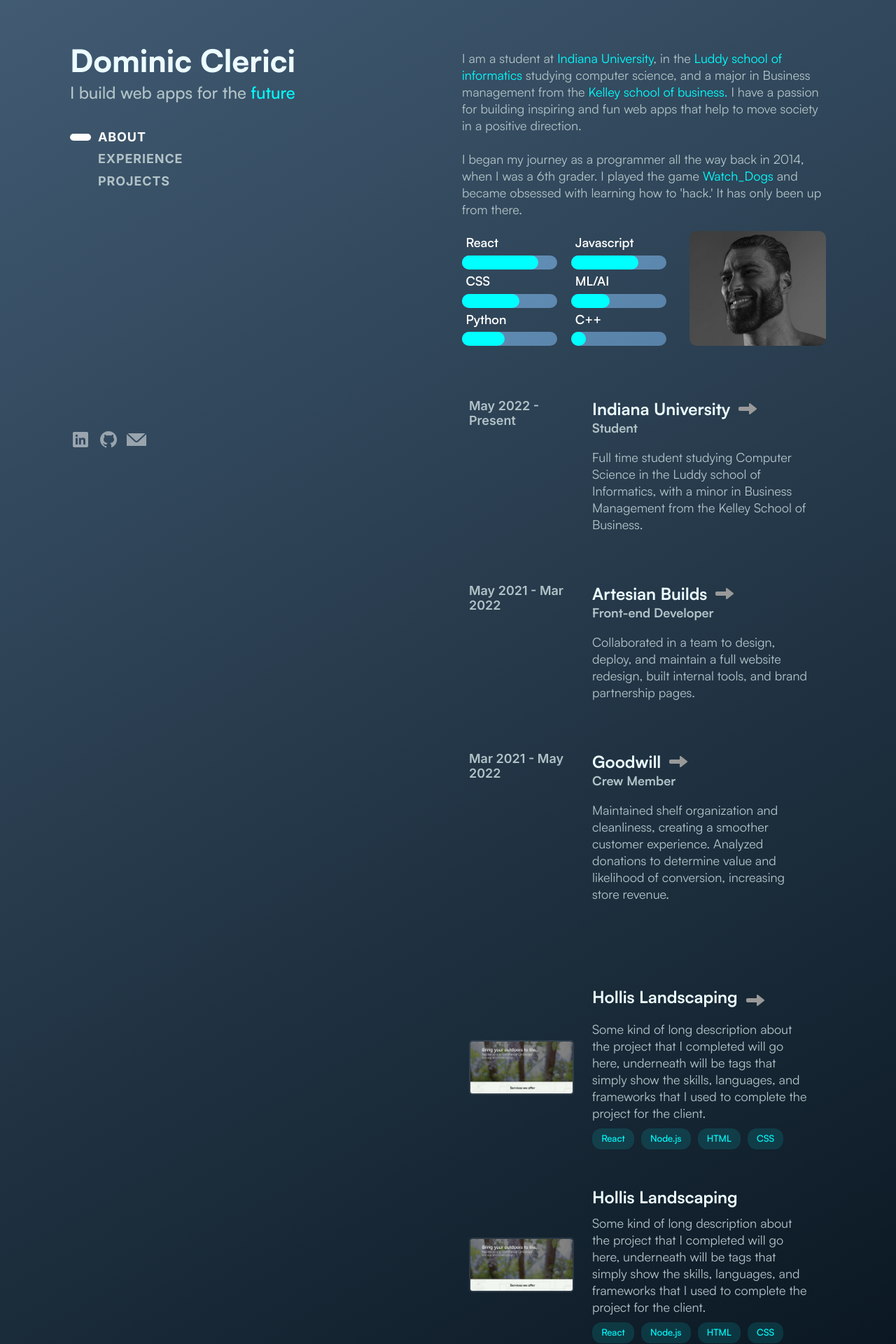
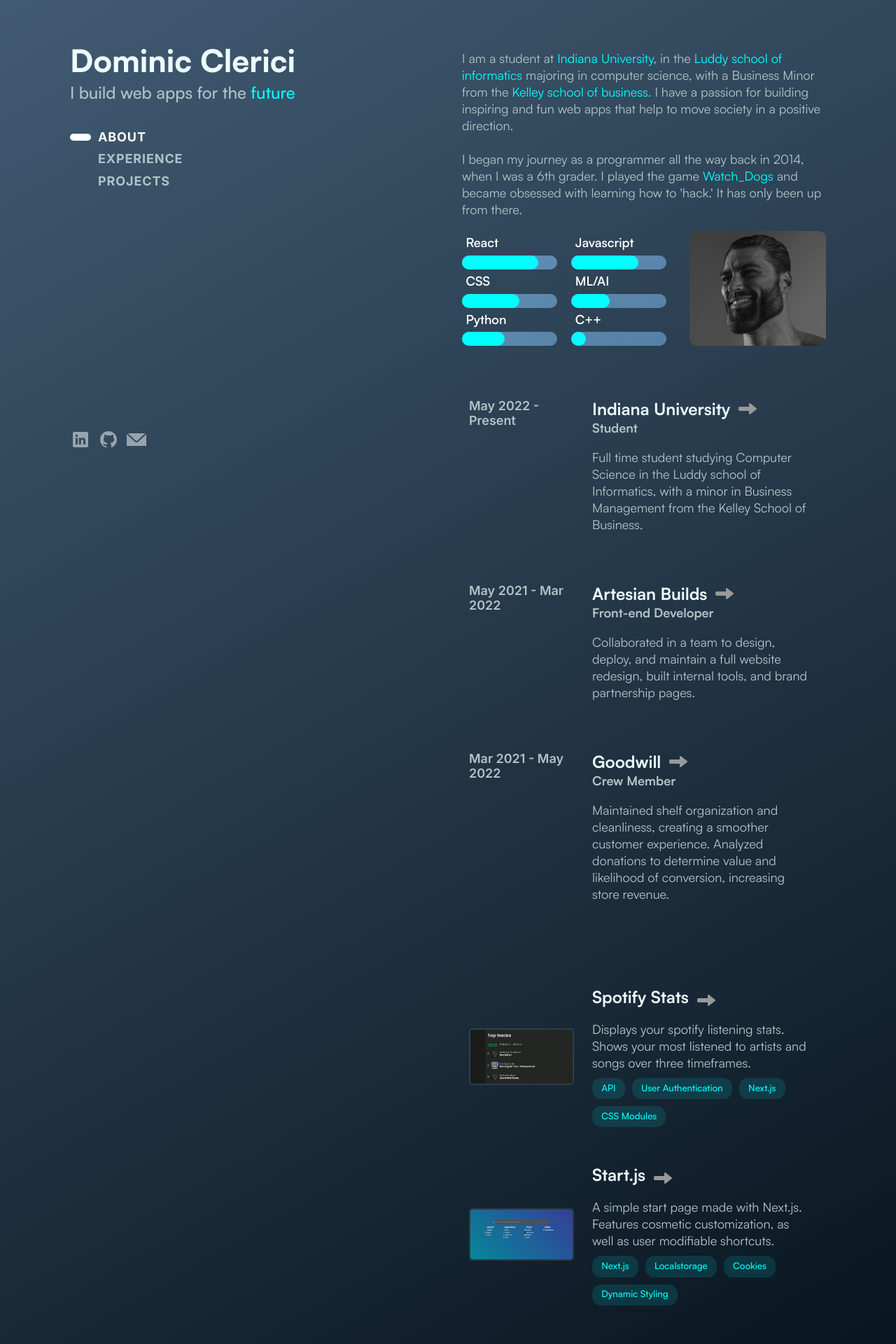
Before and after one commit to DominicClerici/personal-portfolio, a Next.js app: page / in a window 1280 px wide. Shown: the part 40-1960 px from the top of the page at 70% size. Built offline with nearby package versions, Linux system fonts and the light colour scheme.

Commit message:
updates and polish

```diff
--- a/app/layout.js
+++ b/app/layout.js
@@ -14,8 +14,9 @@
 })
 
 export const metadata = {
-  title: "Create Next App",
-  description: "Generated by create next app",
+  title: "Dominic Clerici",
+  description:
+    "The professional portfolio of Dominic Clerici, A computer science student at Indiana University.",
 }
 
 export default function RootLayout({ children }) {
--- a/components/About/About.js
+++ b/components/About/About.js
@@ -12,16 +12,43 @@
     >
       <h3 className="defaultHeading">About me.</h3>
       <p className="defaultParagraph">
-        I am a student at <span className="emphasis">Indiana University</span>,
-        in the <span className="emphasis">Luddy school of informatics</span>{" "}
-        studying computer science, and a major in Business management from the{" "}
-        <span className="emphasis">Kelley school of business.</span> I have a
-        passion for building inspiring and fun web apps that help to move
-        society in a positive direction.
+        I am a student at{" "}
+        <a
+          target="_blank"
+          href="https://bloomington.iu.edu/index.html"
+          className="emphasis"
+        >
+          Indiana University
+        </a>
+        , in the{" "}
+        <a
+          href="https://luddy.indiana.edu/index.html"
+          target="_blank"
+          className="emphasis"
+        >
+          Luddy school of informatics
+        </a>{" "}
+        majoring in computer science, with a Business Minor from the{" "}
+        <a
+          href="https://kelley.iu.edu/programs/undergrad/academics/majors-minors-certificates/index.html"
+          target="_blank"
+          className="emphasis"
+        >
+          Kelley school of business.
+        </a>{" "}
+        I have a passion for building inspiring and fun web apps that help to
+        move society in a positive direction.
         <br></br> <br></br>I began my journey as a programmer all the way back
         in 2014, when I was a 6th grader. I played the game{" "}
-        <span className="emphasis">Watch_Dogs</span> and became obsessed with
-        learning how to &apos;hack.&apos; It has only been up from there.
+        <a
+          href="https://www.ubisoft.com/en-us/game/watch-dogs/watch-dogs"
+          target="_blank"
+          className="emphasis"
+        >
+          Watch_Dogs
+        </a>{" "}
+        and became obsessed with learning how to &apos;hack.&apos; It has only
+        been up from there.
       </p>
       <div className={styles.row}>
         <div className={styles.skillContainer}>
--- a/components/EndSection/End.module.css
+++ b/components/EndSection/End.module.css
@@ -1,6 +1,11 @@
 .endSection {
   margin-block: 5rem;
   padding-inline: 5rem;
+}
+@media (max-width: 1023px) {
+  .endSection {
+    padding-inline: 1rem;
+  }
 }
 .endSection p {
   font-size: var(--font-size-small);
--- a/components/Hero/ScrollModule.js
+++ b/components/Hero/ScrollModule.js
@@ -3,11 +3,9 @@
 
 const ScrollModule = () => {
   const [position, setPosition] = useState(0)
-  const scrollHandler = (e) => {
+  const [using, setUsing] = useState(false)
+  const scrollHandler = () => {
     if (window.visualViewport.width >= 1024) {
-      let percentScrolled =
-        window.scrollY /
-        (document.body.scrollHeight - window.visualViewport.height)
       let about = document.getElementById("about").getBoundingClientRect().top
       let work = document
         .getElementById("experience")
@@ -20,8 +18,6 @@
         setPosition(2)
       }
     }
-
-    // console.log(result)
   }
   const handleSetPosition = (e) => {
     if (window.visualViewport.width >= 1024) {
@@ -38,7 +34,6 @@
         (workB.bottom - workB.top) / 2 + workB.top - cont.top
       let projHeightOffset =
         (projB.bottom - projB.top) / 2 + projB.top - cont.top
-      console.log(e)
 
       switch (e) {
         case 0:
@@ -65,7 +60,7 @@
   useEffect(() => {
     handleSetPosition(position)
   }, [position])
-  const callback = (entries, observer) => {
+  const callback = (entries) => {
     entries.forEach((entry) => {
       if (
         entry.isIntersecting &&
@@ -80,7 +75,9 @@
     })
   }
   const createScrollObserver = () => {
+    if (!using) {
       if (window.visualViewport.width < 1024) {
+        setUsing(true)
         const observer = new IntersectionObserver(callback, {
           root: null,
           rootMargin: "0px",
@@ -92,9 +89,16 @@
         }
       }
     }
+  }
+  useEffect(() => {
+    window.addEventListener("resize", createScrollObserver)
+    return () => {
+      window.removeEventListener("resize", createScrollObserver)
+    }
+  }, [createScrollObserver])
   useEffect(() => {
     createScrollObserver()
-  }, [])
+  })
 
   useEffect(() => {
     document.addEventListener("scroll", scrollHandler)
--- a/components/Project/Project.js
+++ b/components/Project/Project.js
@@ -1,6 +1,8 @@
 import React from "react"
 import ProjectModule from "./ProjectModule"
 import img from "@/app/hollisLandscaping.png"
+import spo from "@/app/spo.webp"
+import start from "@/app/start.webp"
 
 const Project = () => {
   return (
@@ -8,29 +10,25 @@
       <h3 className="defaultHeading">Projects.</h3>
       <div className="hoverCont">
         <ProjectModule
+          link={"https://spotifystats.dominicclerici.com/"}
+          image={start}
+          name="Spotify Stats"
+          desc="Displays your spotify listening stats. Shows your most listened to artists and songs over three timeframes."
+          skills={["API", "User Authentication", "Next.js", "CSS Modules"]}
+        ></ProjectModule>
+        <ProjectModule
+          link={"https://startjs.dominicclerici.com/"}
+          image={spo}
+          name="Start.js"
+          desc="A simple start page made with Next.js. Features cosmetic customization, as well as user modifiable shortcuts. "
+          skills={["Next.js", "Localstorage", "Cookies", "Dynamic Styling"]}
+        ></ProjectModule>
+        <ProjectModule
           link={"https://hollislandscaping.vercel.app/"}
           image={img}
           name="Hollis Landscaping"
-          desc="Some kind of long description about the project that I completed will
-          go here, underneath will be tags that simply show the skills,
-          languages, and frameworks that I used to complete the project for the
-          client."
-        ></ProjectModule>
-        <ProjectModule
-          image={img}
-          name="Hollis Landscaping"
-          desc="Some kind of long description about the project that I completed will
-          go here, underneath will be tags that simply show the skills,
-          languages, and frameworks that I used to complete the project for the
-          client."
-        ></ProjectModule>
-        <ProjectModule
-          image={img}
-          name="Hollis Landscaping"
-          desc="Some kind of long description about the project that I completed will
-          go here, underneath will be tags that simply show the skills,
-          languages, and frameworks that I used to complete the project for the
-          client."
+          desc="A mockup design landing page for a local landscaping company."
+          skills={["React", "CSS Modules", "SSR", "HTML Forms"]}
         ></ProjectModule>
       </div>
     </section>
--- a/components/Project/ProjectModule.js
+++ b/components/Project/ProjectModule.js
@@ -3,7 +3,7 @@
 import Image from "next/image"
 import arrow from "@/app/arrow.webp"
 
-const ProjectModule = ({ desc, name, image, link }) => {
+const ProjectModule = ({ desc, name, image, link, skills }) => {
   return (
     <>
       {link != null ? (
@@ -31,10 +31,13 @@
               </div>
               <p>{desc}</p>
               <div className={styles.row}>
-                <p className={styles.skill}>React</p>
-                <p className={styles.skill}>Node.js</p>
-                <p className={styles.skill}>HTML</p>
-                <p className={styles.skill}>CSS</p>
+                {skills.map((e, i) => {
+                  return (
+                    <p className={styles.skill} key={i + "sk"}>
+                      {e}
+                    </p>
+                  )
+                })}
               </div>
             </div>
           </div>
@@ -60,10 +63,13 @@
             </div>
             <p>{desc}</p>
             <div className={styles.row}>
-              <p className={styles.skill}>React</p>
-              <p className={styles.skill}>Node.js</p>
-              <p className={styles.skill}>HTML</p>
-              <p className={styles.skill}>CSS</p>
+              {skills.map((e, i) => {
+                return (
+                  <p className={styles.skill} key={i + "sk"}>
+                    {e}
+                  </p>
+                )
+              })}
             </div>
           </div>
         </div>
```
Also changed, not shown: app/page.js (+0 -17 lines), app/spo.webp (added), app/start.webp (added). Lines whose indentation alone changed are shown as unchanged.
